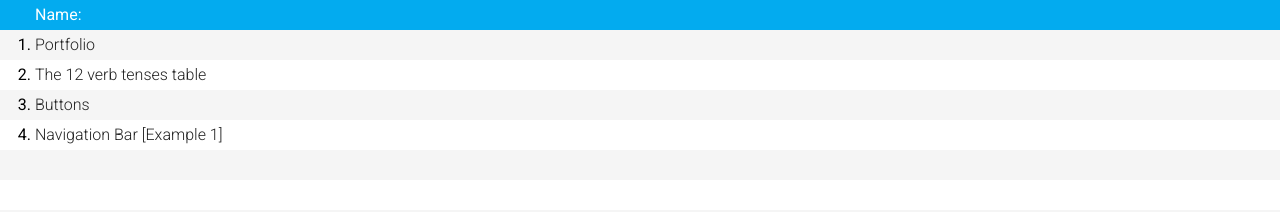
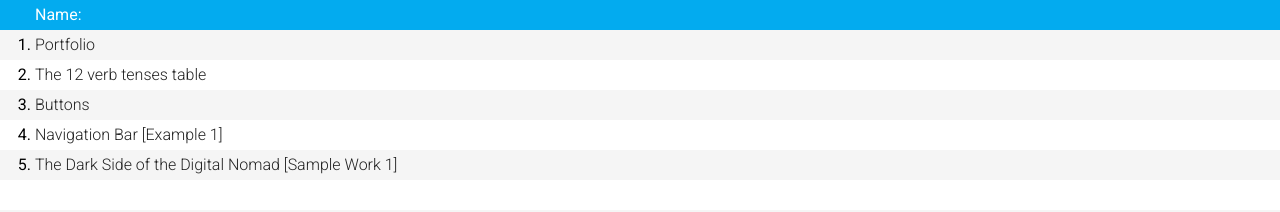
Before and after one commit to Barsukov-m/barsukov-m.github.io, a plain HTML site: page projects/index.html in a window 1280 px wide. Drawn offline with Linux system fonts and the light colour scheme.

Commit message:
Update index.html

```diff
--- a/projects/index.html
+++ b/projects/index.html
@@ -14,6 +14,7 @@
         <li><a href="english" target="_blank">The 12 verb tenses table</a></li>
         <li><a href="buttons/buttons-1.html" target="_blank">Buttons</a></li>
         <li><a href="navs/nav1/nav-1.html" target="_blank">Navigation Bar [Example 1]</a></li>
+        <li><a href="works/work1" target="_blank">The Dark Side of the Digital Nomad [Sample Work 1]</a></li>
     </ol>
 </body>
 </html>
```
